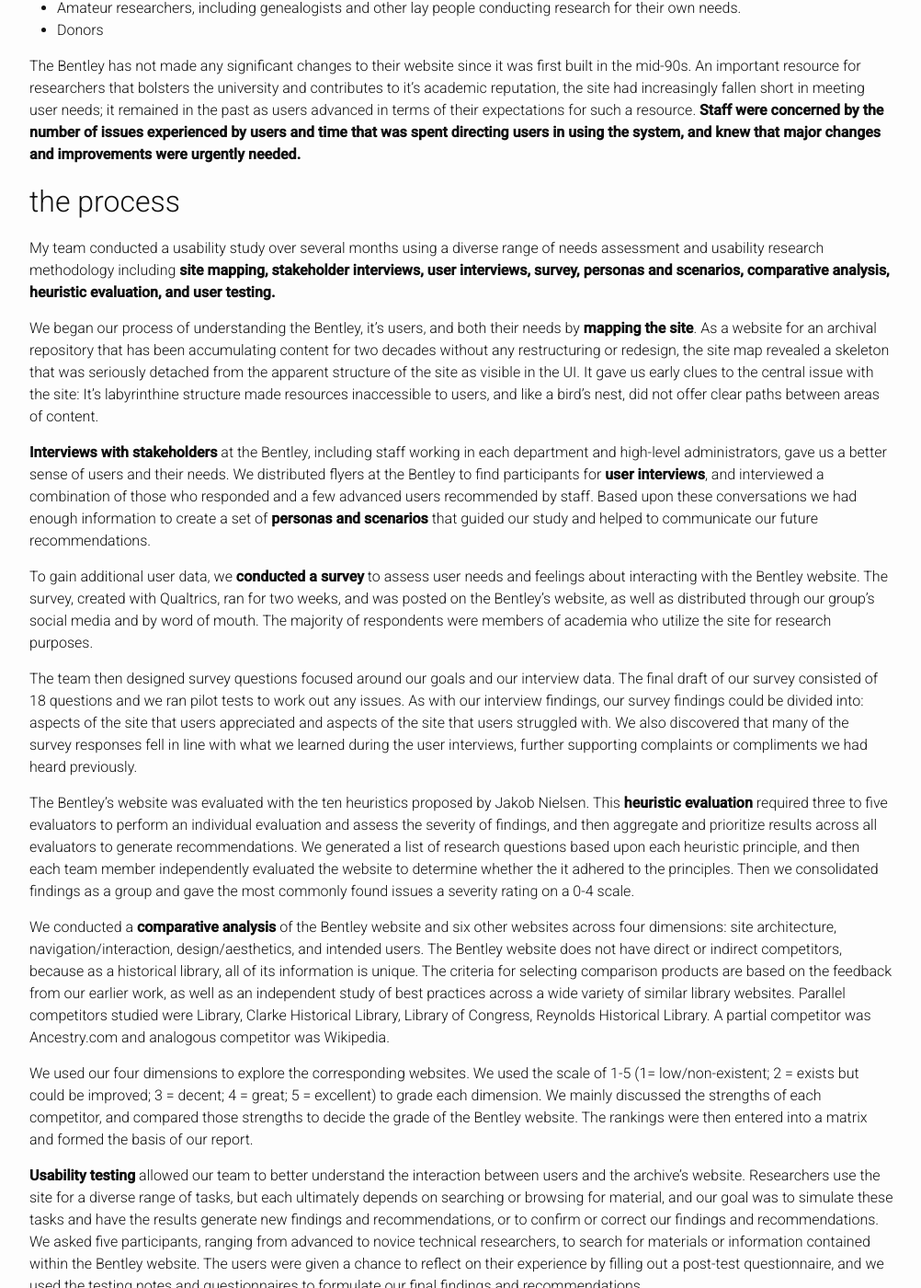
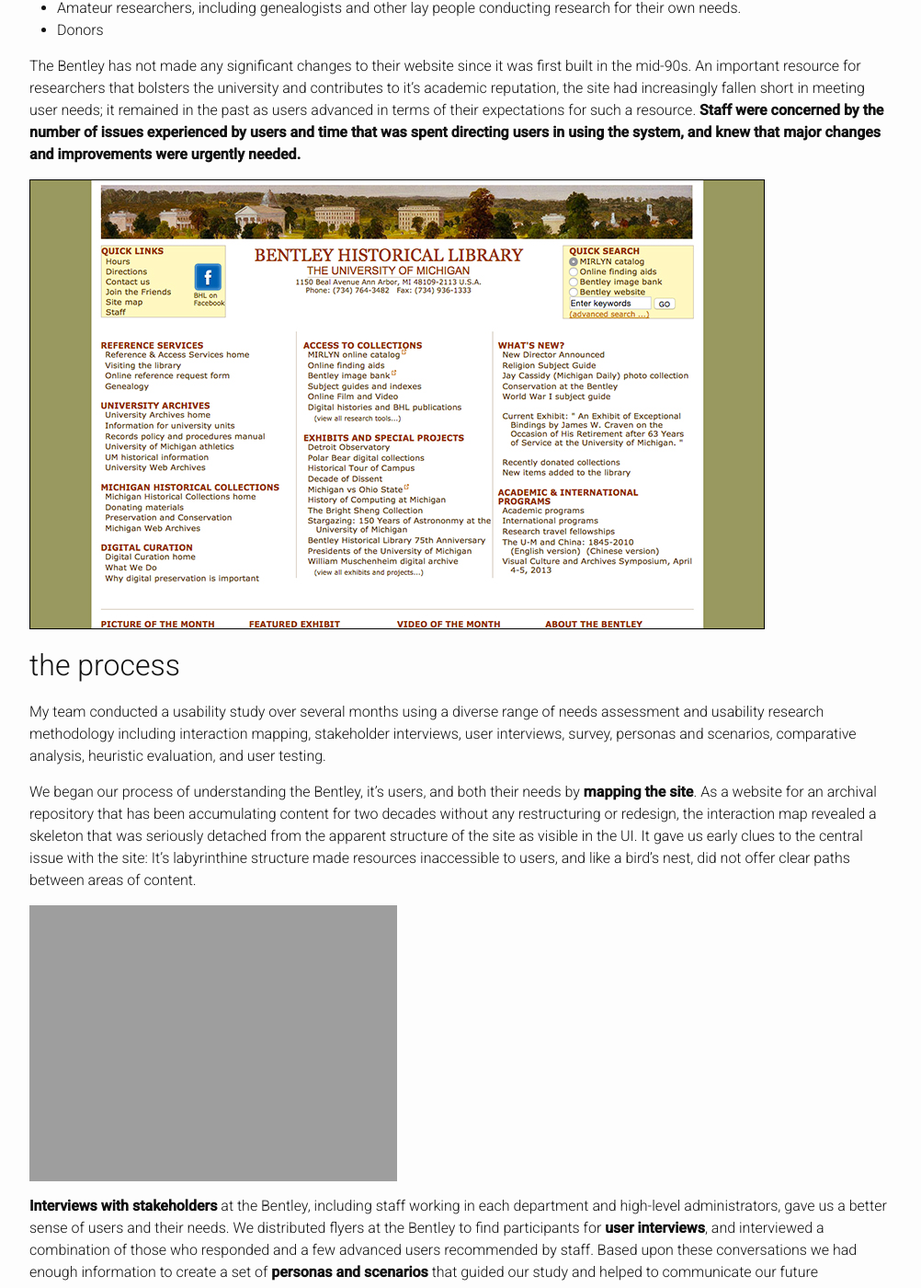
Before and after one commit to jldurham/jldurham.github.io, a Jekyll site: the page built from _posts/2015-01-03-bentley-historical-library.markdown, in a window 1280 px wide and 1400 px high, scrolled down 666 px. Shown: the whole window at 92% size, without its empty margins (138-1140 px from the left). Built offline with Jekyll 4.4.1, drawn with Linux system fonts in a browser that asks for light colours; some of the changed text lies outside the part shown.

Commit message:
Update 2015-01-03-bentley-historical-library.markdown

```diff
--- a/_posts/2015-01-03-bentley-historical-library.markdown
+++ b/_posts/2015-01-03-bentley-historical-library.markdown
@@ -23,24 +23,30 @@
 
 The Bentley has not made any significant changes to their website since it was first built in the mid-90s. An important resource for researchers that bolsters the university and contributes to it's academic reputation, the site had increasingly fallen short in meeting user needs; it remained in the past as users advanced in terms of their expectations for such a resource. **Staff were concerned by the number of issues experienced by users and time that was spent directing users in using the system, and knew that major changes and improvements were urgently needed.**
 
+![screenshot of bentley website](/images/bentleyold800.jpg)
+
 
 ## the process
 
-My team conducted a usability study over several months using a diverse range of needs assessment and usability research methodology including **site mapping, stakeholder interviews, user interviews, survey, personas and scenarios, comparative analysis, heuristic evaluation, and user testing.**
+My team conducted a usability study over several months using a diverse range of needs assessment and usability research methodology including interaction mapping, stakeholder interviews, user interviews, survey, personas and scenarios, comparative analysis, heuristic evaluation, and user testing.
 
-We began our process of understanding the Bentley, it's users, and both their needs by **mapping the site**. As a website for an archival repository that has been accumulating content for two decades without any restructuring or redesign, the site map revealed a skeleton that was seriously detached from the apparent structure of the site as visible in the UI.  It gave us early clues to the central issue with the site: It's labyrinthine structure made resources inaccessible to users, and like a bird's nest, did not offer clear paths between areas of content.
+We began our process of understanding the Bentley, it's users, and both their needs by **mapping the site**. As a website for an archival repository that has been accumulating content for two decades without any restructuring or redesign, the interaction map revealed a skeleton that was seriously detached from the apparent structure of the site as visible in the UI.  It gave us early clues to the central issue with the site: It's labyrinthine structure made resources inaccessible to users, and like a bird's nest, did not offer clear paths between areas of content.
+
+![interaction map](/images/site map (jess edit)800.jpg)
 
 **Interviews with stakeholders** at the Bentley, including staff working in each department and high-level administrators, gave us a better sense of users and their needs. We distributed flyers at the Bentley to find participants for **user interviews**, and interviewed a combination of those who responded and a few advanced users recommended by staff. Based upon these conversations we had enough information to create a set of **personas and scenarios** that guided our study and helped to communicate our future recommendations.
 
-To gain additional user data, we **conducted a survey** to assess user needs and feelings about interacting with the Bentley website. The survey, created with Qualtrics, ran for two weeks, and was posted on the Bentley’s website, as well as distributed through our group’s social media and by word of mouth. The majority of respondents were members of academia who utilize the site for research purposes.
+![user persona](/images/bentleypersona800.jpg)
 
-The team then designed survey questions focused around our goals and our interview data. The final draft of our survey consisted of 18 questions and we ran pilot tests to work out any issues. As with our interview findings, our survey findings could be divided into: aspects of the site that users appreciated and aspects of the site that users struggled with. We also discovered that many of the survey responses fell in line with what we learned during the user interviews, further supporting complaints or compliments we had heard previously.
+To gain additional user data, we **conducted a survey** to assess user needs and feelings about interacting with the Bentley website. The survey, created with Qualtrics, ran for two weeks, and was posted on the Bentley’s website, as well as distributed through our group’s social media and by word of mouth. The team then designed survey questions focused around our interview data and goal of trying to get a more granular picture of our users and their needs. As with our interview findings, our survey findings could be divided into: aspects of the site that users appreciated and aspects of the site that users struggled with. We also discovered that many of the survey responses fell in line with what we learned during the user interviews, further supporting complaints or compliments we had heard previously.
 
 The Bentley's website was evaluated with the ten heuristics proposed by Jakob Nielsen. This **heuristic evaluation** required three to five evaluators to perform an individual evaluation and assess the severity of findings, and then aggregate and prioritize results across all evaluators to generate recommendations. We generated a list of research questions based upon each heuristic principle, and then each team member independently evaluated the website to determine whether the it adhered to the principles. Then we consolidated findings as a group and gave the most commonly found issues a severity rating on a 0-4 scale.
 
 We conducted a **comparative analysis** of the Bentley website and six other websites across four dimensions: site architecture, navigation/interaction, design/aesthetics, and intended users. The Bentley website does not have direct or indirect competitors, because as a historical library, all of its information is unique. The criteria for selecting comparison products are based on the feedback from our earlier work, as well as an independent study of best practices across a wide variety of similar library websites. Parallel competitors studied were Library, Clarke Historical Library, Library of Congress, Reynolds Historical Library. A partial competitor was Ancestry.com and analogous competitor was Wikipedia.
 
 We used our four dimensions to explore the corresponding websites. We used the scale of 1-5 (1= low/non-existent; 2 = exists but could be improved; 3 = decent; 4 = great; 5 = excellent) to grade each dimension. We mainly discussed the strengths of each competitor, and compared those strengths to decide the grade of the Bentley website. The rankings were then entered into a matrix and formed the basis of our report.
+
+![comparative analysis figure](/images/searchcomp800.jpg)
 
 **Usability testing** allowed our team to better understand the interaction between users and the archive’s website. Researchers use the site for a diverse range of tasks, but each ultimately depends on searching or browsing for material, and our goal was to simulate these tasks and have the results generate new findings and recommendations, or to confirm or correct our findings and recommendations. We asked five participants, ranging from advanced to novice technical researchers, to search for materials or information contained within the Bentley website. The users were given a chance to reflect on their experience by filling out a post-test questionnaire, and we used the testing notes and questionnaires to formulate our final findings and recommendations.
 
```
Also changed, not shown: other parts of _posts/2015-01-03-bentley-historical-library.markdown (+2 -1 lines).
